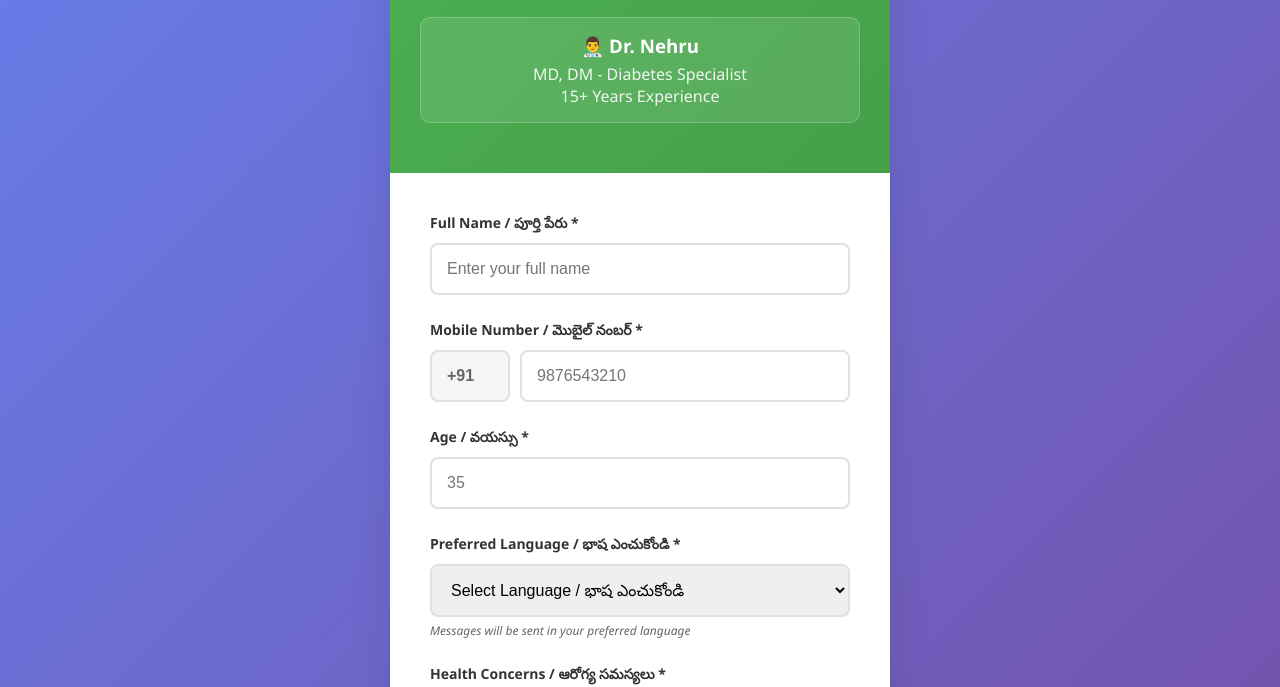
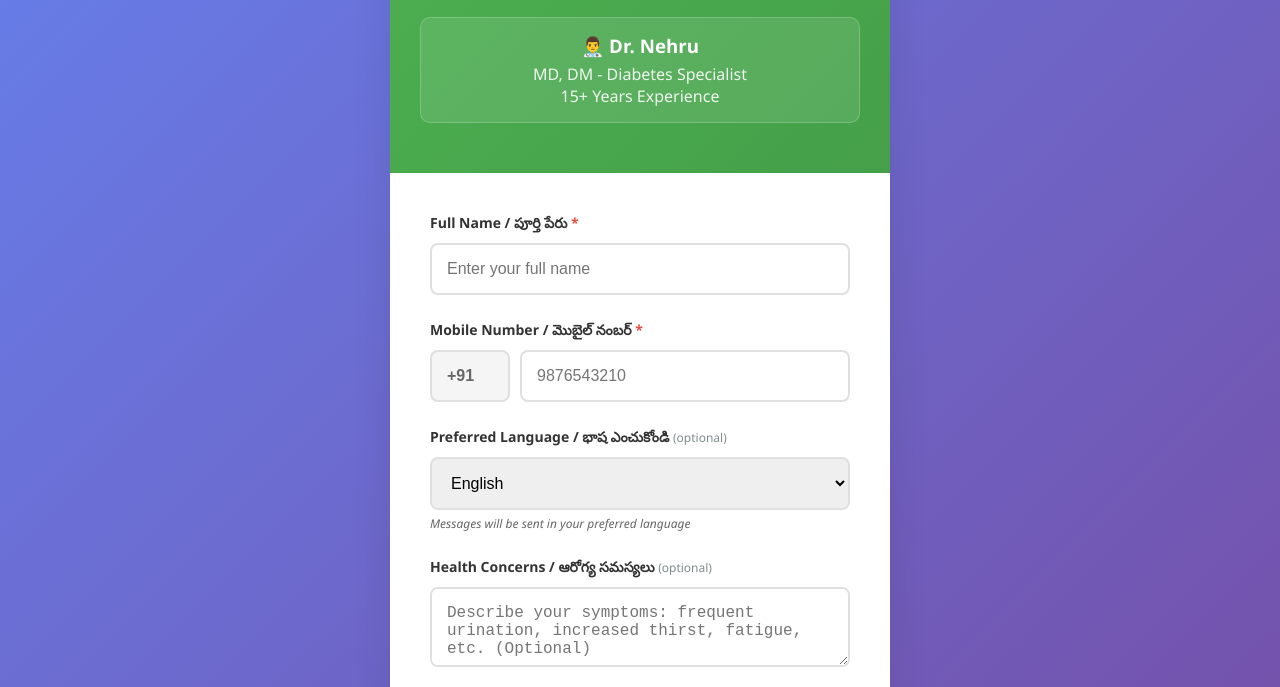
Before and after one commit to muddusurendranehru/fb-lead-sms-telegram-system, a website: page public/index.html in a window 1280 px wide. Shown: the part 123-810 px from the top of the page. Drawn offline with Linux system fonts and the light colour scheme.

Commit message:
Update index.html

```diff
--- a/public/index.html
+++ b/public/index.html
@@ -75,6 +75,16 @@
             font-size: 14px;
         }
 
+        .required {
+            color: #e74c3c;
+        }
+
+        .optional {
+            color: #7f8c8d;
+            font-weight: 400;
+            font-size: 12px;
+        }
+
         input, select, textarea {
             width: 100%;
             padding: 15px;
@@ -91,7 +101,7 @@
 
         textarea {
             resize: vertical;
-            min-height: 100px;
+            min-height: 80px;
         }
 
         .phone-input {
@@ -258,28 +268,24 @@
             </div>
 
             <form id="patientForm">
+                <!-- REQUIRED FIELDS -->
                 <div class="form-group">
-                    <label for="name">Full Name / పూర్తి పేరు *</label>
+                    <label for="name">Full Name / పూర్తి పేరు <span class="required">*</span></label>
                     <input type="text" id="name" name="name" required placeholder="Enter your full name">
                 </div>
 
                 <div class="form-group">
-                    <label for="phone">Mobile Number / మొబైల్ నంబర్ *</label>
+                    <label for="phone">Mobile Number / మొబైల్ నంబర్ <span class="required">*</span></label>
                     <div class="phone-input">
                         <input type="text" class="country-code" value="+91" readonly>
                         <input type="tel" id="phone" name="phone" required placeholder="9876543210" maxlength="10" pattern="[0-9]{10}">
                     </div>
                 </div>
 
+                <!-- OPTIONAL FIELDS -->
                 <div class="form-group">
-                    <label for="age">Age / వయస్సు *</label>
-                    <input type="number" id="age" name="age" required min="18" max="100" placeholder="35">
-                </div>
-
-                <div class="form-group">
-                    <label for="preferredLanguage">Preferred Language / భాష ఎంచుకోండి *</label>
-                    <select id="preferredLanguage" name="preferredLanguage" required>
-                        <option value="">Select Language / భాష ఎంచుకోండి</option>
+                    <label for="preferredLanguage">Preferred Language / భాష ఎంచుకోండి <span class="optional">(optional)</span></label>
+                    <select id="preferredLanguage" name="preferredLanguage">
                         <option value="english">English</option>
                         <option value="telugu">తెలుగు (Telugu)</option>
                     </select>
@@ -289,8 +295,8 @@
                 </div>
 
                 <div class="form-group">
-                    <label for="symptoms">Health Concerns / ఆరోగ్య సమస్యలు *</label>
-                    <textarea id="symptoms" name="symptoms" required placeholder="Describe your symptoms: frequent urination, increased thirst, fatigue, etc."></textarea>
+                    <label for="symptoms">Health Concerns / ఆరోగ్య సమస్యలు <span class="optional">(optional)</span></label>
+                    <textarea id="symptoms" name="symptoms" placeholder="Describe your symptoms: frequent urination, increased thirst, fatigue, etc. (Optional)"></textarea>
                 </div>
 
                 <button type="submit" class="submit-btn" id="submitBtn">
@@ -344,6 +350,15 @@
                 return;
             }
 
+            // Validate name
+            if (!data.name || data.name.trim().length < 2) {
+                loading.style.display = 'none';
+                errorMessage.style.display = 'block';
+                document.getElementById('errorText').textContent = 'Please enter your full name';
+                submitBtn.disabled = false;
+                return;
+            }
+
             try {
                 const response = await fetch('/api/register-patient', {
                     method: 'POST',
@@ -360,6 +375,9 @@
                 if (result.success) {
                     successMessage.style.display = 'block';
                     e.target.reset();
+
+                    // Reset to default language
+                    document.getElementById('preferredLanguage').value = 'english';
 
                     // Scroll to success message
                     successMessage.scrollIntoView({ behavior: 'smooth' });
@@ -400,13 +418,11 @@
             e.target.value = e.target.value.replace(/\D/g, '');
         });
 
-        // Age validation
-        document.getElementById('age').addEventListener('input', function(e) {
-            const age = parseInt(e.target.value);
-            if (age < 18) {
-                e.target.setCustomValidity('Age must be 18 or above');
-            } else if (age > 100) {
-                e.target.setCustomValidity('Please enter a valid age');
+        // Name validation
+        document.getElementById('name').addEventListener('input', function(e) {
+            const name = e.target.value.trim();
+            if (name.length < 2) {
+                e.target.setCustomValidity('Name must be at least 2 characters');
             } else {
                 e.target.setCustomValidity('');
             }
```
